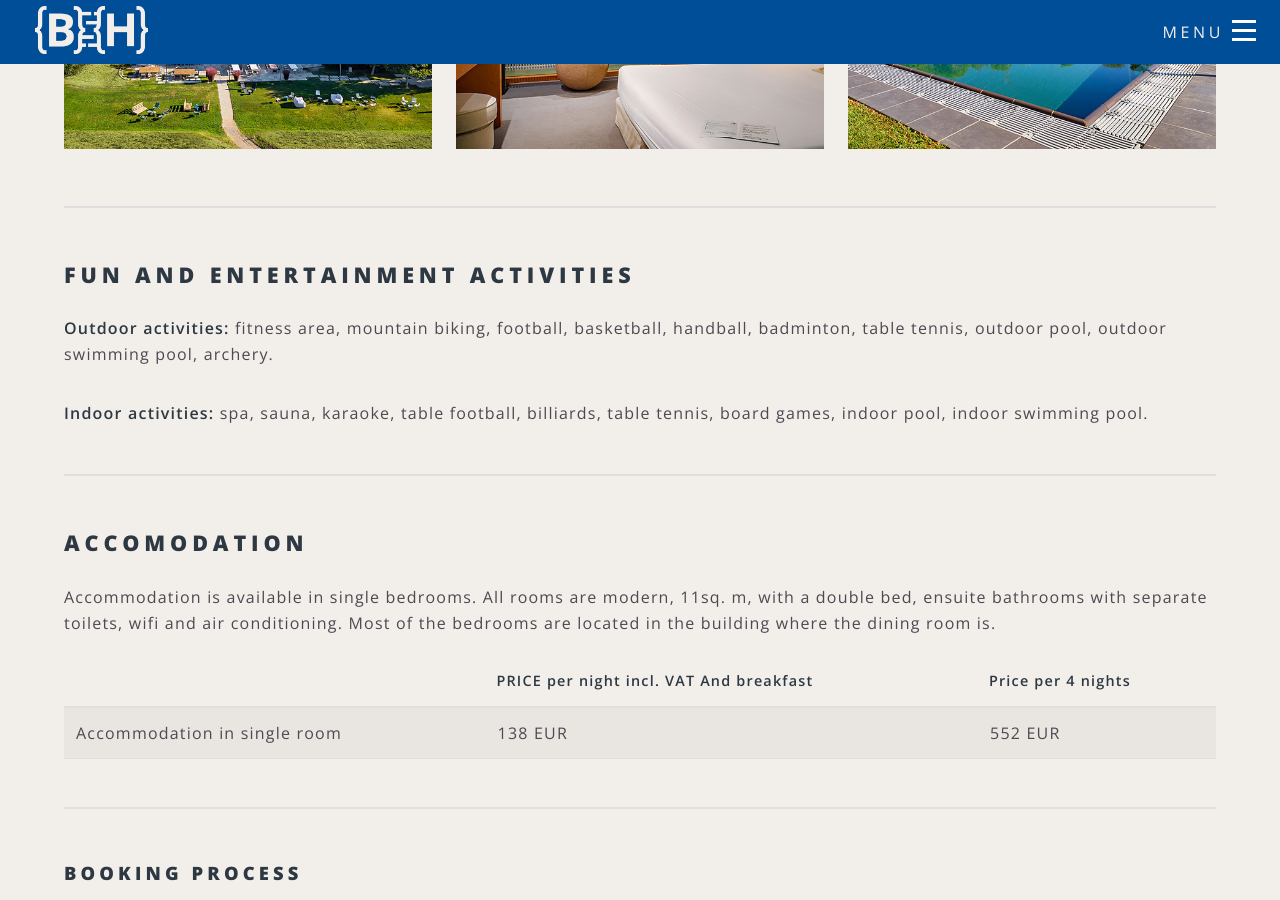
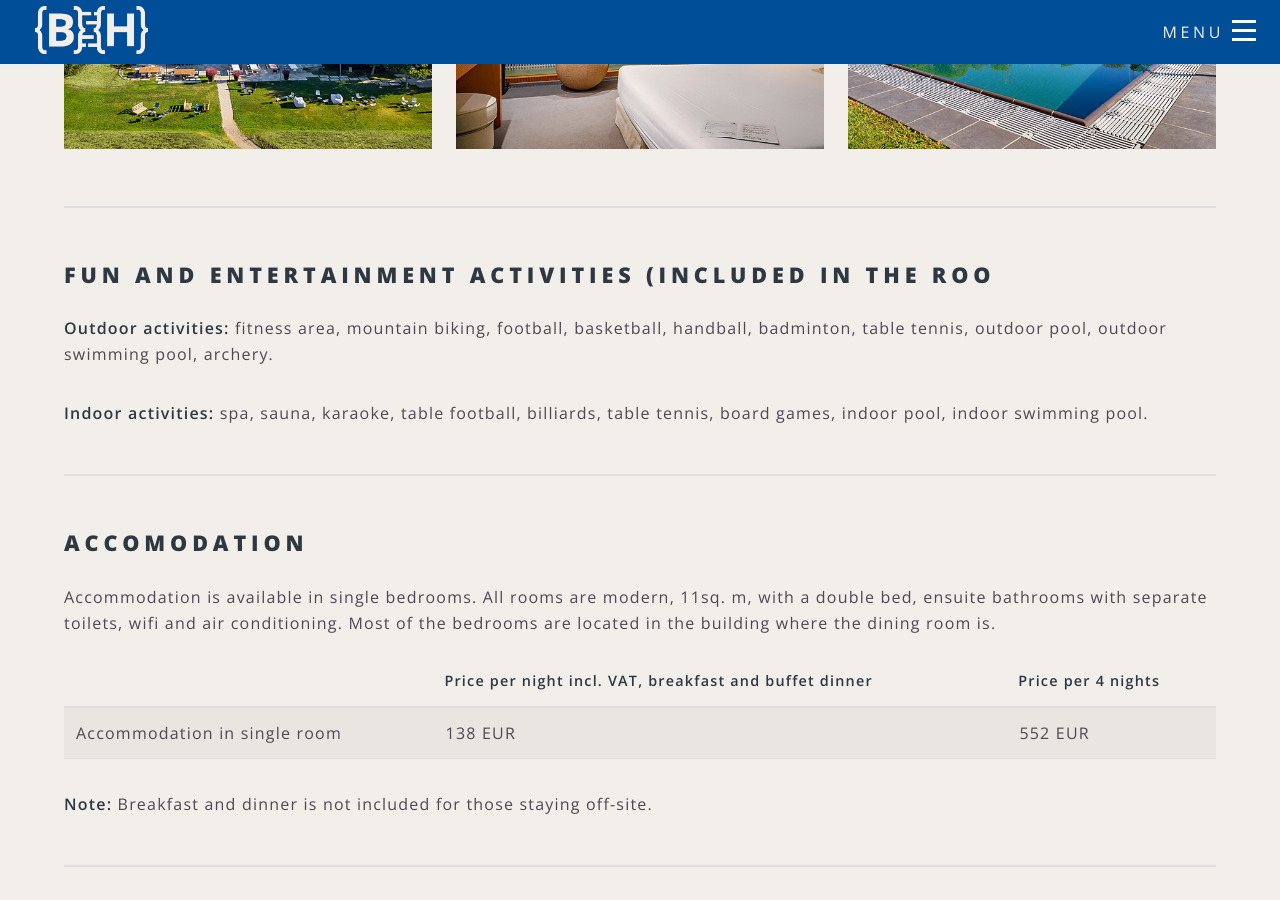
Before and after one commit to elixir-europe/biohackathon-europe-2021, a Jekyll site: the page built from venue.html, in a window 1280 px wide and 900 px high, scrolled down 944 px. Built offline with Jekyll 4.4.1, drawn with Linux system fonts in a browser that asks for light colours; nearby versions of some CDN libraries.

Commit message:
Update dinner details

```diff
--- a/venue.html
+++ b/venue.html
@@ -23,7 +23,7 @@ body_class: venue
       </div>
     </div>
     <hr />
-    <h2>Fun and entertainment activities</h2>
+    <h2>Fun and entertainment activities (included in the roo</h2>
     <p><strong>Outdoor activities:</strong> fitness area, mountain biking, football, basketball, handball, badminton, table tennis, outdoor pool, outdoor swimming pool, archery.</p>
 <p><strong>Indoor activities:</strong> spa, sauna, karaoke, table football, billiards, table tennis, board games, indoor pool, indoor swimming pool.</p>
 </section>
@@ -36,7 +36,7 @@ body_class: venue
 			<thead>
 				<tr>
 					<th></th>
-					<th>PRICE per night incl. VAT And breakfast</th>
+					<th>Price per night incl. VAT, breakfast and buffet dinner</th>
                     <th>Price per 4 nights</th>
 				</tr>
 			</thead>
@@ -48,6 +48,8 @@ body_class: venue
 				</tr>
 			</tbody>
         </table>
+	<p><strong>Note:</strong> Breakfast and dinner is not included for those staying off-site.</p>
+	<!-- <p>Facilities provided for free include: fitness area, mountain biking, football, basketball, handball, badminton, table tennis, outdoor pool, outdoor swimming pool, indoor spa, sauna, karaoke, table football, billiards, table tennis, board games, indoor pool.</p> -->
         <hr />
     <h3>BOOKING PROCESS</h3>
     <p>The request for accommodation for F2F participation will be confirmed in EventsCase. </p>
```
